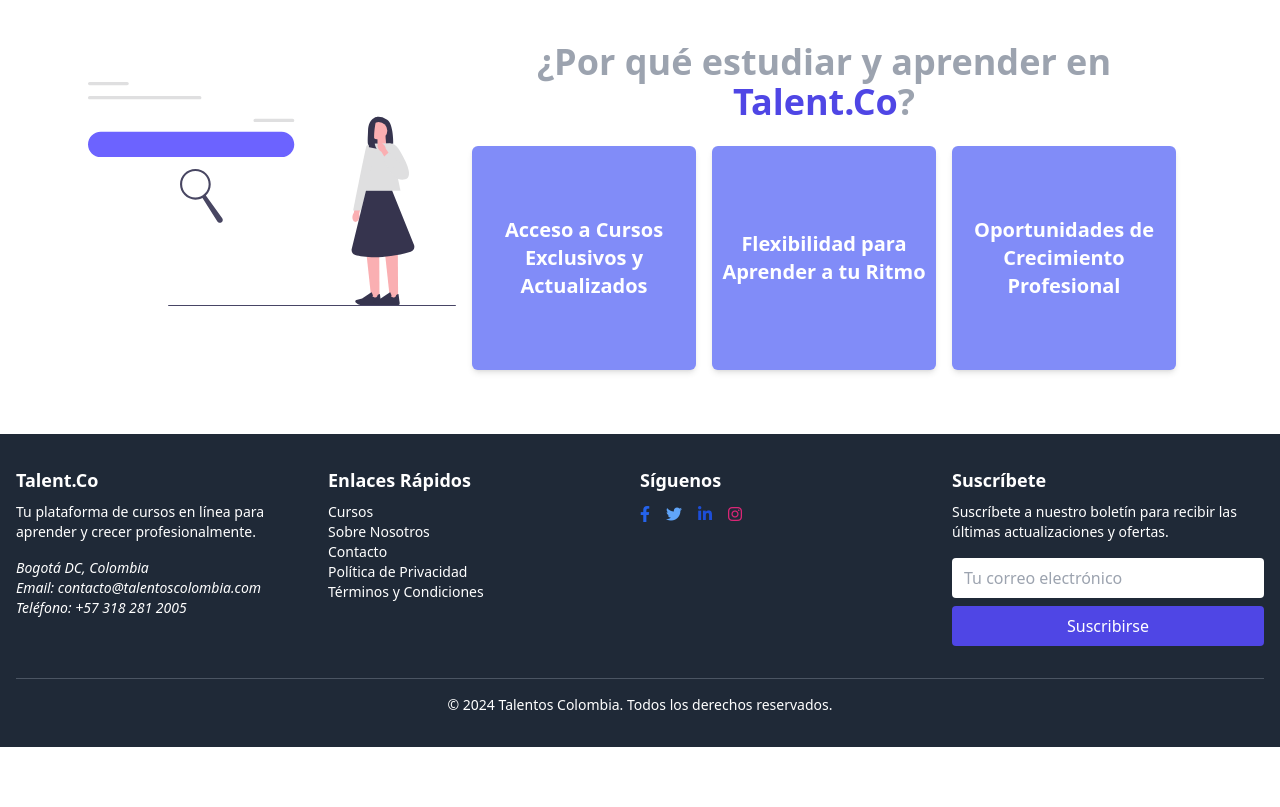
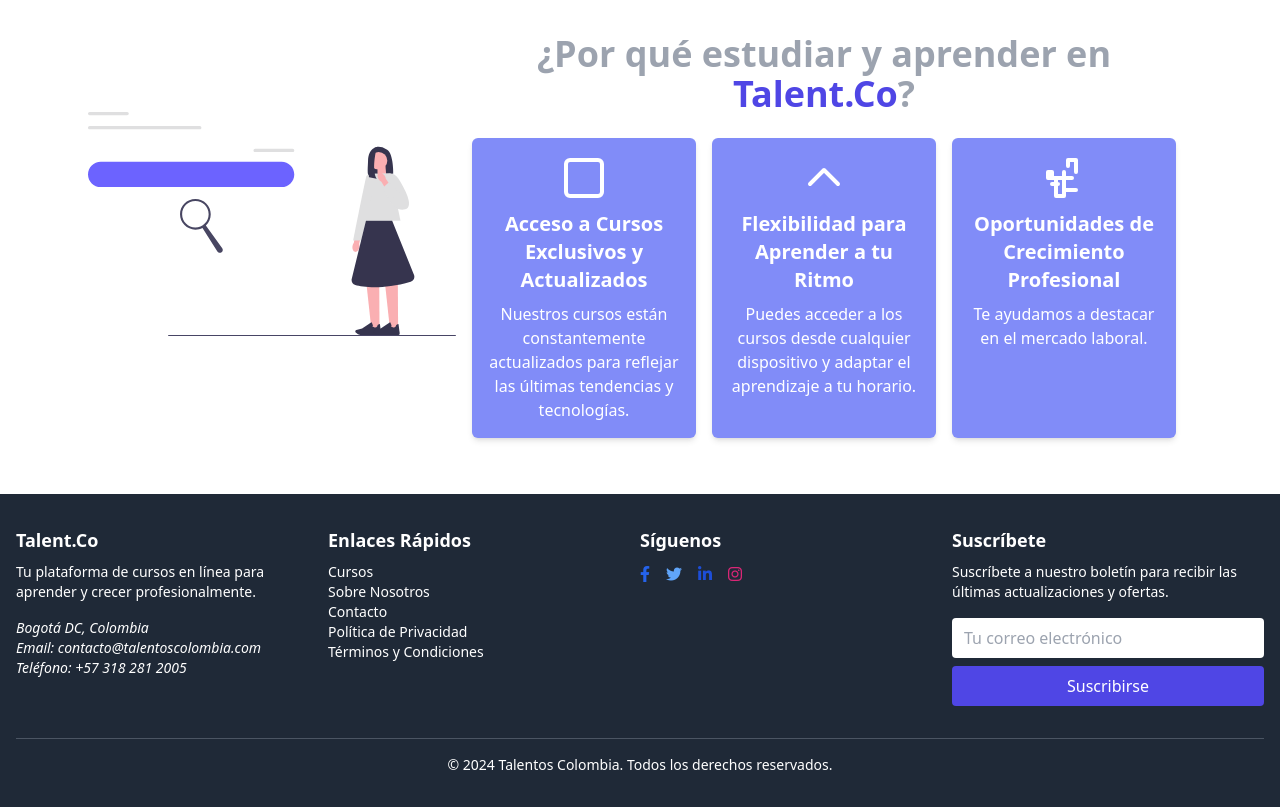
Before and after one commit to Lugonidas/TalentCoFront, a React (Vite) app: page / in a window 1280 px wide. Shown: the part 920-1727 px from the top of the page. Before the commit the page ends 1667 px from the top, so only its background shows below. Built offline with nearby package versions, Linux system fonts and the light colour scheme; no server answers.

Commit message:
Cambios del showLeccion

```diff
--- a/src/views/home/Inicio.jsx
+++ b/src/views/home/Inicio.jsx
@@ -23,8 +23,6 @@ import { Autoplay } from "swiper/modules";
 export default function Inicio() {
   const { cursos, loading } = useCourse();
   const apiUrl = import.meta.env.VITE_ARCHIVOS_URL;
-
-  console.log(cursos)
 
   if (loading) {
     return (
@@ -148,36 +146,26 @@ export default function Inicio() {
       ¿Por qué estudiar y aprender en{" "}
       <span className="text-indigo-600">Talent.Co</span>?
     </h2>
-          <div className="grid md:grid-cols-3 gap-4 text-white">
-            <div className="bg-indigo-400 rounded-md shadow-md group relative flex items-center justify-center min-h-40 md:min-h-56">
-              <h3 className="text-white text-xl font-bold px-1 transition-opacity duration-300 group-hover:opacity-0 absolute">
-                Acceso a Cursos Exclusivos y Actualizados
-              </h3>
-              <p className=" opacity-0 group-hover:opacity-100 px-1 group-hover:translate-y-0 transform translate-y-4 transition-opacity duration-300 absolute">
-                Nuestros cursos están constantemente actualizados para reflejar
-                las últimas tendencias y tecnologías.
-              </p>
+    <div className="grid md:grid-cols-3 gap-4">
+      <div className="bg-indigo-400 rounded-md shadow-md p-4 flex flex-col items-center">
+        <svg className="w-12 h-12 text-white mb-2" fill="none" stroke="currentColor" viewBox="0 0 24 24" xmlns="http://www.w3.org/2000/svg"><path stroke-linecap="round" stroke-linejoin="round" stroke-width="2" d="M5 3a2 2 0 00-2 2v14a2 2 0 002 2h14a2 2 0 002-2V5a2 2 0 00-2-2H5z"></path></svg>
+        <h3 className="text-white text-xl font-bold mb-2">Acceso a Cursos Exclusivos y Actualizados</h3>
+        <p className="text-white">Nuestros cursos están constantemente actualizados para reflejar las últimas tendencias y tecnologías.</p>
       </div>
-            <div className="bg-indigo-400 rounded-md shadow-md  group relative flex items-center justify-center min-h-40 md:min-h-56 ">
-              <h3 className="text-white text-xl font-bold px-1 transition-opacity duration-300 group-hover:opacity-0 absolute">
-                Flexibilidad para Aprender a tu Ritmo
-              </h3>
-              <p className=" opacity-0 group-hover:opacity-100 px-1 group-hover:translate-y-0 transform translate-y-4 transition-opacity duration-300 absolute">
-                Puedes acceder a los cursos desde cualquier dispositivo y
-                adaptar el aprendizaje a tu horario.
-              </p>
+      <div className="bg-indigo-400 rounded-md shadow-md p-4 flex flex-col items-center">
+        <svg className="w-12 h-12 text-white mb-2" fill="none" stroke="currentColor" viewBox="0 0 24 24" xmlns="http://www.w3.org/2000/svg"><path stroke-linecap="round" stroke-linejoin="round" stroke-width="2" d="M5 15l7-7 7 7"></path></svg>
+        <h3 className="text-white text-xl font-bold mb-2">Flexibilidad para Aprender a tu Ritmo</h3>
+        <p className="text-white">Puedes acceder a los cursos desde cualquier dispositivo y adaptar el aprendizaje a tu horario.</p>
       </div>
-            <div className="bg-indigo-400 rounded-md shadow-md group relative flex items-center justify-center min-h-40 md:min-h-56 ">
-              <h3 className="text-white text-xl font-bold px-1 transition-opacity duration-300 group-hover:opacity-0 absolute">
-                Oportunidades de Crecimiento Profesional
-              </h3>
-              <p className=" opacity-0 group-hover:opacity-100 px-1 group-hover:translate-y-0 transform translate-y-4 transition-opacity duration-300 absolute">
-                Te ayudamos a destacar en el mercado laboral.
-              </p>
+      <div className="bg-indigo-400 rounded-md shadow-md p-4 flex flex-col items-center">
+        <svg className="w-12 h-12 text-white mb-2" fill="none" stroke="currentColor" viewBox="0 0 24 24" xmlns="http://www.w3.org/2000/svg"><path stroke-linecap="round" stroke-linejoin="round" stroke-width="2" d="M9 12h6m-3 3v-6m6 9h-6m-3-3H6m12-6V3h-4v3m-8 6v-3H4v3h4v9h4v-9h4z"></path></svg>
+        <h3 className="text-white text-xl font-bold mb-2">Oportunidades de Crecimiento Profesional</h3>
+        <p className="text-white">Te ayudamos a destacar en el mercado laboral.</p>
       </div>
     </div>
   </div>
 </div>
+
     </>
   );
 }
--- a/src/views/lecciones/ShowLeccion.jsx
+++ b/src/views/lecciones/ShowLeccion.jsx
@@ -88,13 +88,13 @@ export default function ShowLeccion() {
                   >
                     Agregar archivo
                   </button>
-                  <button
+                 {/*  <button
                     onClick={() => handleOpenEditModal(selectedLeccion)}
                     className="p-1 my-4 bg-yellow-500 text-black transition-all ease-linear hover:scale-105"
                   >
                     <i className="fa-regular fa-pen-to-square"></i>Editar
                     Lección
-                  </button>
+                  </button> */}
                 </div>
               )}
             </div>
@@ -125,7 +125,7 @@ export default function ShowLeccion() {
             )}
             <div className="grid grid-cols-1 md:grid-cols-2 lg:grid-cols-3 gap-4 mt-4">
               {/* Columna de PDFs */}
-              <div className="md:border-r">
+              <div className="md:border-r max-h-screen">
                 <h5 className="font-bold text-lg mb-2">PDFs</h5>
                 {archivosPorTipo["PDF"] && archivosPorTipo["PDF"].length > 0 ? (
                   archivosPorTipo["PDF"].map((archivo, index) => {
@@ -135,13 +135,12 @@ export default function ShowLeccion() {
                         className="archivo-item flex gap-4 items-center"
                       >
                         <h4 className="font-bold text-indigo-500">
-                          {archivo.nombre}
+                          <button onClick={() => handleOpenViewModal(archivo)}>
+                            {archivo.nombre}
+                          </button>
                         </h4>
 
                         <div className="flex gap-2 items-center">
-                          <button onClick={() => handleOpenViewModal(archivo)}>
-                            Ver
-                          </button>
                           {/*  <a
                             href={archivoUrl}
                             target="_blank"
@@ -167,7 +166,7 @@ export default function ShowLeccion() {
               </div>
 
               {/* Columna de Imágenes */}
-              <div className="md:border-r">
+              <div className="md:border-r max-h-screen">
                 <h5 className="font-bold text-lg mb-2">Imágenes</h5>
                 {archivosPorTipo["IMG"] && archivosPorTipo["IMG"].length > 0 ? (
                   archivosPorTipo["IMG"].map((archivo, index) => {
@@ -177,14 +176,12 @@ export default function ShowLeccion() {
                         className="archivo-item flex gap-4 items-center"
                       >
                         <h4 className="font-bold text-indigo-500">
-                          {archivo.nombre}
+                          <button onClick={() => handleOpenViewModal(archivo)}>
+                            {archivo.nombre}
+                          </button>
                         </h4>
 
                         <div className="flex gap-2 items-center">
-                          <button onClick={() => handleOpenViewModal(archivo)}>
-                            Ver
-                          </button>
-
                           {/* <a
                             href={archivoUrl}
                             target="_blank"
@@ -210,7 +207,7 @@ export default function ShowLeccion() {
               </div>
 
               {/* Columna de Videos */}
-              <div className="">
+              <div className="md:border-r max-h-screen">
                 <h5 className="font-bold text-lg mb-2">Videos</h5>
                 {archivosPorTipo["VIDEO"] &&
                 archivosPorTipo["VIDEO"].length > 0 ? (
@@ -227,7 +224,6 @@ export default function ShowLeccion() {
                         </h4>
 
                         <div className="flex gap-2 items-center">
-                          <i className="fa-regular fa-eye text-green-600 transition-all ease-linear hover:scale-110"></i>
                           {/* <a
                             href={archivoUrl}
                             target="_blank"
```
Lines whose indentation alone changed are shown as unchanged.
